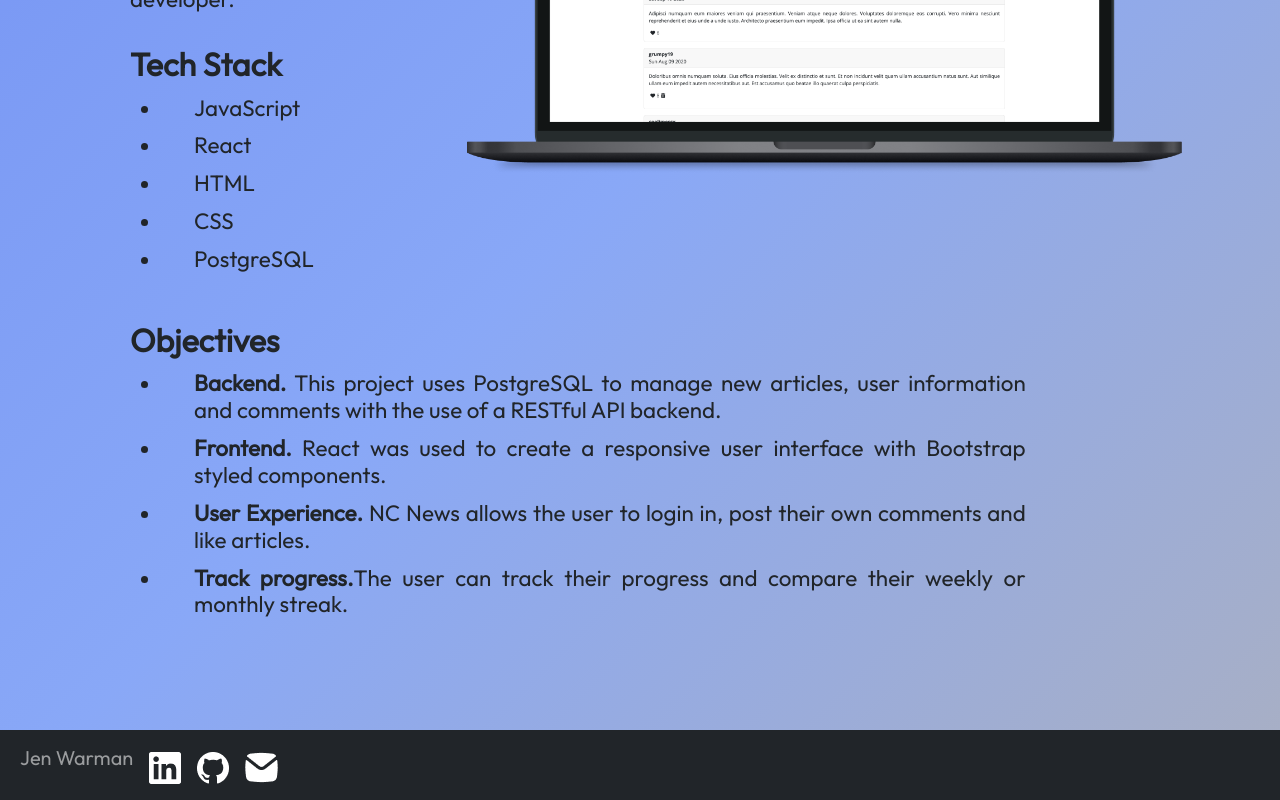
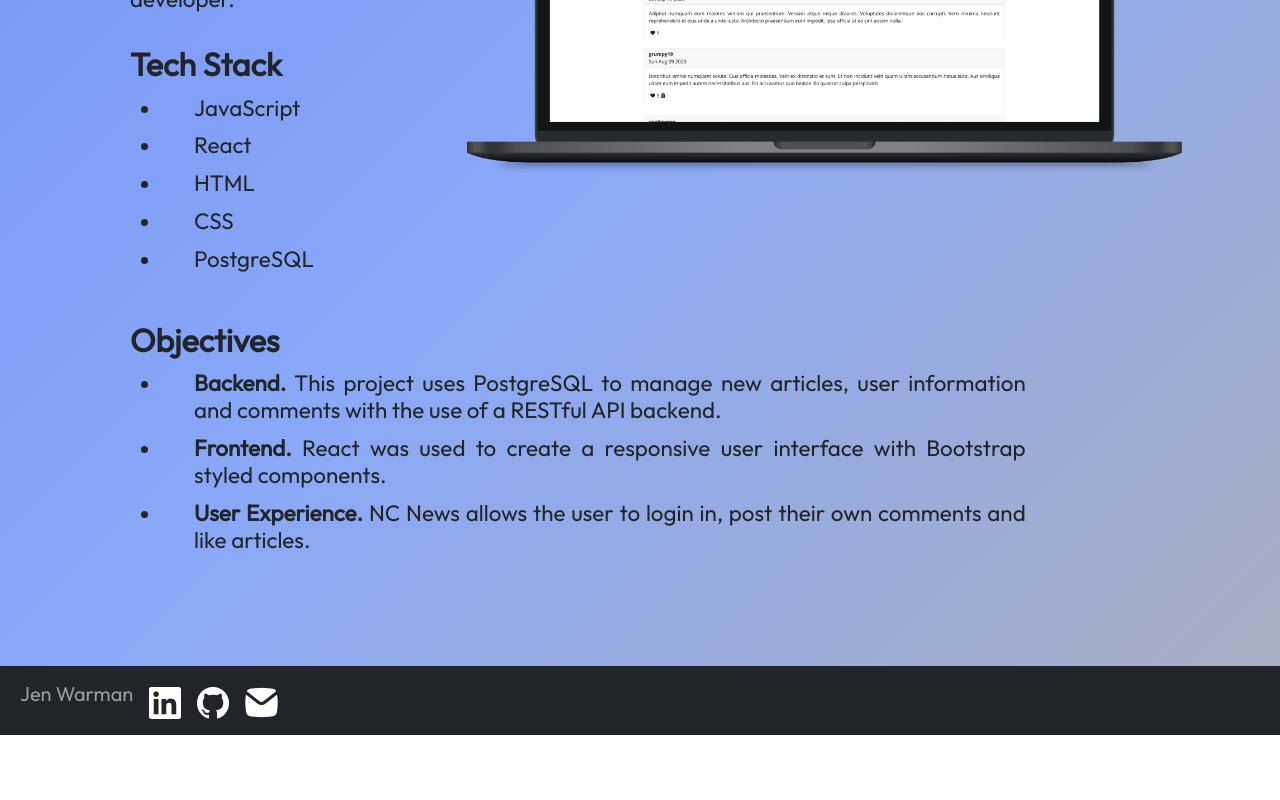
Before and after one commit to JenWarman/portfolio, a React (Vite) app: page /ncnews in a window 1280 px wide. Shown: the part 965-1765 px from the top of the page. After the commit the page ends 1700 px from the top, so only its background shows below. Built offline with nearby package versions, Linux system fonts and the light colour scheme.

Commit message:
Project Information Edits

```diff
--- a/src/components/BorderlineArts.jsx
+++ b/src/components/BorderlineArts.jsx
@@ -29,7 +29,7 @@ function BorderlineArts() {
               The redesign focussed on two key areas, rebranding and updating
               the design of the website but to also improve accessibility and
               ease of information. This was achieved using Wix’s customisable
-              website builder and Customer Management Software in addition to
+              website builder and Content Management Software in addition to
               Wave to ensure high accessibility standards.
             </h5>
           </Col>
@@ -45,13 +45,13 @@ function BorderlineArts() {
           <Col xs={11} md={3}>
             <h2 className="borderline-sub-header">Project</h2>
             <h5 id="borderline-project-type" className="borderline-intro">
-              Volunteer position
+              Volunteer position.
             </h5>
           </Col>
           <Col xs={11} md={9}>
             <h2 className="borderline-sub-header">Role</h2>
             <h5 id="borderline-intro" className="borderline-intro">
-              UI/UX design and web development
+              UI/UX design and web development.
             </h5>
           </Col>
         </Row>
--- a/src/components/ByteSizeHabits.jsx
+++ b/src/components/ByteSizeHabits.jsx
@@ -57,7 +57,7 @@ function ByteSizeHabits() {
               bootcamp.
             </h5>
             <h2 className="byte-size-sub-header">Role</h2>
-            <h5 className="byte-size-intro">Full stack software developer</h5>
+            <h5 className="byte-size-intro">Full stack software developer.</h5>
             <h2 className="byte-size-sub-header">Tech Stack</h2>
             <ul>
               <li className="byte-size-list">
--- a/src/components/NCNews.jsx
+++ b/src/components/NCNews.jsx
@@ -113,14 +113,6 @@ export default function NCNews() {
                 </span>
               </h5>
             </li>
-            <li className="byte-size-list">
-              <h5 className="byte-size-list">
-                <span>
-                  <strong> Track progress.</strong>The user can track their
-                  progress and compare their weekly or monthly streak.
-                </span>
-              </h5>
-            </li>
           </ul>
         </Col>
       </Row>
```
